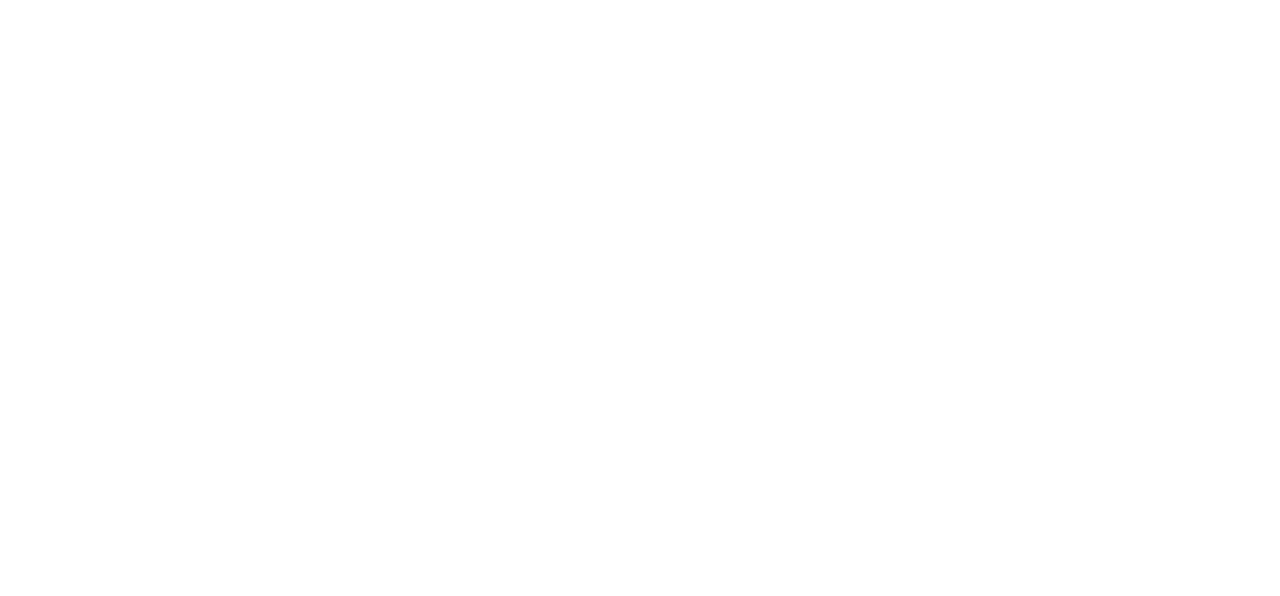
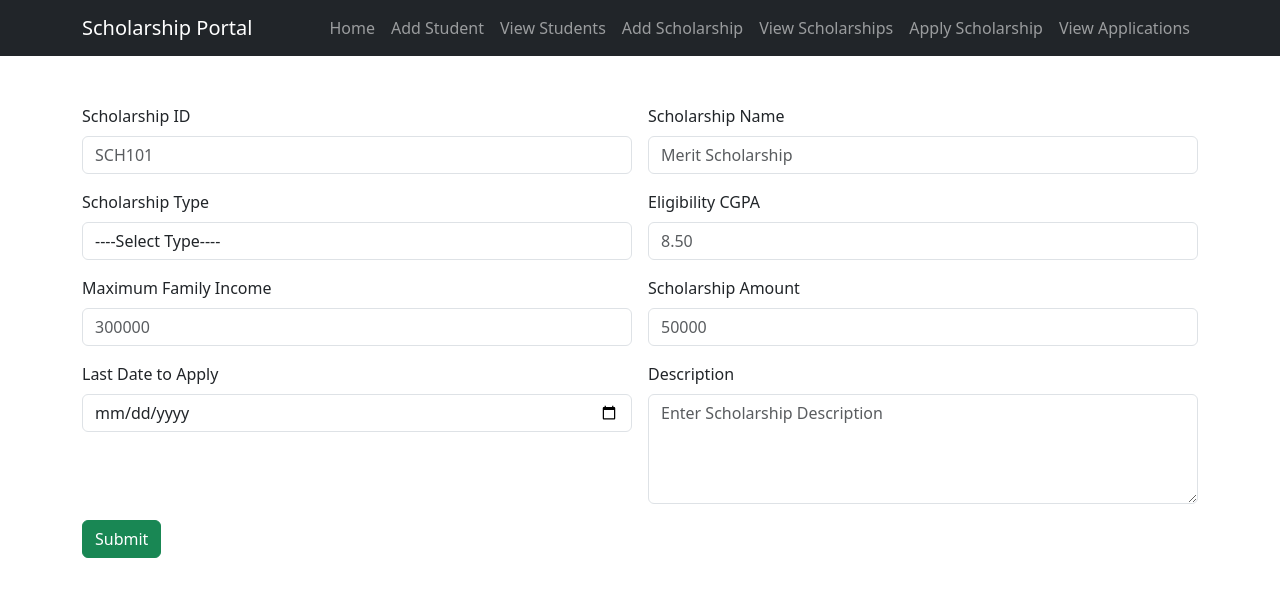
Before and after one commit to Ad-rian27/scholarship-management-app-react, a React (Vite) app: page /add-scholarship in a window 1280 px wide. Before the commit this address had no page. Shown: the top 596 px of the page. Built offline with nearby package versions, Linux system fonts and the light colour scheme.

Commit message:
Add Scholarship Succes

```diff
--- a/package.json
+++ b/package.json
@@ -10,6 +10,7 @@
     "preview": "vite preview"
   },
   "dependencies": {
+    "axios": "^1.18.1",
     "react": "^19.2.7",
     "react-dom": "^19.2.7",
     "react-router-dom": "^7.18.1"
--- a/src/App.jsx
+++ b/src/App.jsx
@@ -5,6 +5,7 @@
 import './App.css'
 import Home from './components/Home'
 import { BrowserRouter, Route, Routes } from 'react-router-dom'
+import AddScholar from './components/AddScholar'
 
 function App() {
   const [count, setCount] = useState(0)
@@ -14,6 +15,7 @@
       <BrowserRouter>
       <Routes>
         <Route path="/" element={<Home />} />
+        <Route path="/add-scholarship" element={<AddScholar />} />
       </Routes>
       </BrowserRouter>
     </>
--- /dev/null
+++ b/src/components/AddScholar.jsx
@@ -0,0 +1,192 @@
+import axios from "axios";
+import React, { useState } from "react";
+import Navigation from "./Navigation";
+
+const AddScholar = () => {
+
+    const [input, changeInput] = useState({
+        scholID: "",
+        scholName: "",
+        scholType: "",
+        eligpa: "",
+        maxfaminc: "",
+        scholAmt: "",
+        lastDate: "",
+        desc: ""
+    });
+
+    const [error, setError] = useState("");
+
+    const inputHandler = (event) => {
+        changeInput({
+            ...input,
+            [event.target.name]: event.target.value
+        });
+    };
+
+    const readValue = () => {
+
+        console.log(input);
+
+        axios.post("http://localhost:3000/add-schol", input)
+            .then((response) => {
+
+                console.log(response.data);
+                alert("Scholarship Added Successfully");
+
+                changeInput({
+                    scholID: "",
+                    scholName: "",
+                    scholType: "",
+                    eligpa: "",
+                    maxfaminc: "",
+                    scholAmt: "",
+                    lastDate: "",
+                    desc: ""
+                });
+
+            })
+            .catch((error) => {
+                console.error("Error Adding Scholarship", error);
+                setError("Failed to add scholarship");
+            });
+
+    };
+
+    return (
+        <div>
+
+            <Navigation />
+
+            <div className="container mt-5">
+                <div className="row">
+                    <div className="col col-12">
+
+                        {error && (
+                            <div className="alert alert-danger">
+                                {error}
+                            </div>
+                        )}
+
+                        <div className="row g-3">
+
+                            <div className="col-12 col-sm-6">
+                                <label className="form-label">Scholarship ID</label>
+                                <input
+                                    type="text"
+                                    className="form-control"
+                                    name="scholID"
+                                    value={input.scholID}
+                                    onChange={inputHandler}
+                                    placeholder="SCH101"
+                                />
+                            </div>
+
+                            <div className="col-12 col-sm-6">
+                                <label className="form-label">Scholarship Name</label>
+                                <input
+                                    type="text"
+                                    className="form-control"
+                                    name="scholName"
+                                    value={input.scholName}
+                                    onChange={inputHandler}
+                                    placeholder="Merit Scholarship"
+                                />
+                            </div>
+
+                            <div className="col-12 col-sm-6">
+                                <label className="form-label">Scholarship Type</label>
+                                <select
+                                    className="form-control"
+                                    name="scholType"
+                                    value={input.scholType}
+                                    onChange={inputHandler}
+                                >
+                                    <option value="">----Select Type----</option>
+                                    <option value="Merit">Merit</option>
+                                    <option value="Need Based">Need Based</option>
+                                    <option value="Sports">Sports</option>
+                                    <option value="Minority">Minority</option>
+                                </select>
+                            </div>
+
+                            <div className="col-12 col-sm-6">
+                                <label className="form-label">Eligibility CGPA</label>
+                                <input
+                                    type="number"
+                                    step="0.01"
+                                    className="form-control"
+                                    name="eligpa"
+                                    value={input.eligpa}
+                                    onChange={inputHandler}
+                                    placeholder="8.50"
+                                />
+                            </div>
+
+                            <div className="col-12 col-sm-6">
+                                <label className="form-label">Maximum Family Income</label>
+                                <input
+                                    type="number"
+                                    className="form-control"
+                                    name="maxfaminc"
+                                    value={input.maxfaminc}
+                                    onChange={inputHandler}
+                                    placeholder="300000"
+                                />
+                            </div>
+
+                            <div className="col-12 col-sm-6">
+                                <label className="form-label">Scholarship Amount</label>
+                                <input
+                                    type="number"
+                                    className="form-control"
+                                    name="scholAmt"
+                                    value={input.scholAmt}
+                                    onChange={inputHandler}
+                                    placeholder="50000"
+                                />
+                            </div>
+
+                            <div className="col-12 col-sm-6">
+                                <label className="form-label">Last Date to Apply</label>
+                                <input
+                                    type="date"
+                                    className="form-control"
+                                    name="lastDate"
+                                    value={input.lastDate}
+                                    onChange={inputHandler}
+                                />
+                            </div>
+
+                            <div className="col-12 col-sm-6">
+                                <label className="form-label">Description</label>
+                                <textarea
+                                    className="form-control"
+                                    rows="4"
+                                    name="desc"
+                                    value={input.desc}
+                                    onChange={inputHandler}
+                                    placeholder="Enter Scholarship Description"
+                                ></textarea>
+                            </div>
+
+                            <div className="col-12">
+                                <button
+                                    className="btn btn-success"
+                                    onClick={readValue}
+                                >
+                                    Submit
+                                </button>
+                            </div>
+
+                        </div>
+
+                    </div>
+                </div>
+            </div>
+
+        </div>
+    );
+};
+
+export default AddScholar;
```
Also changed, not shown: 1 other file (tests, documents, lock files or other folders).
